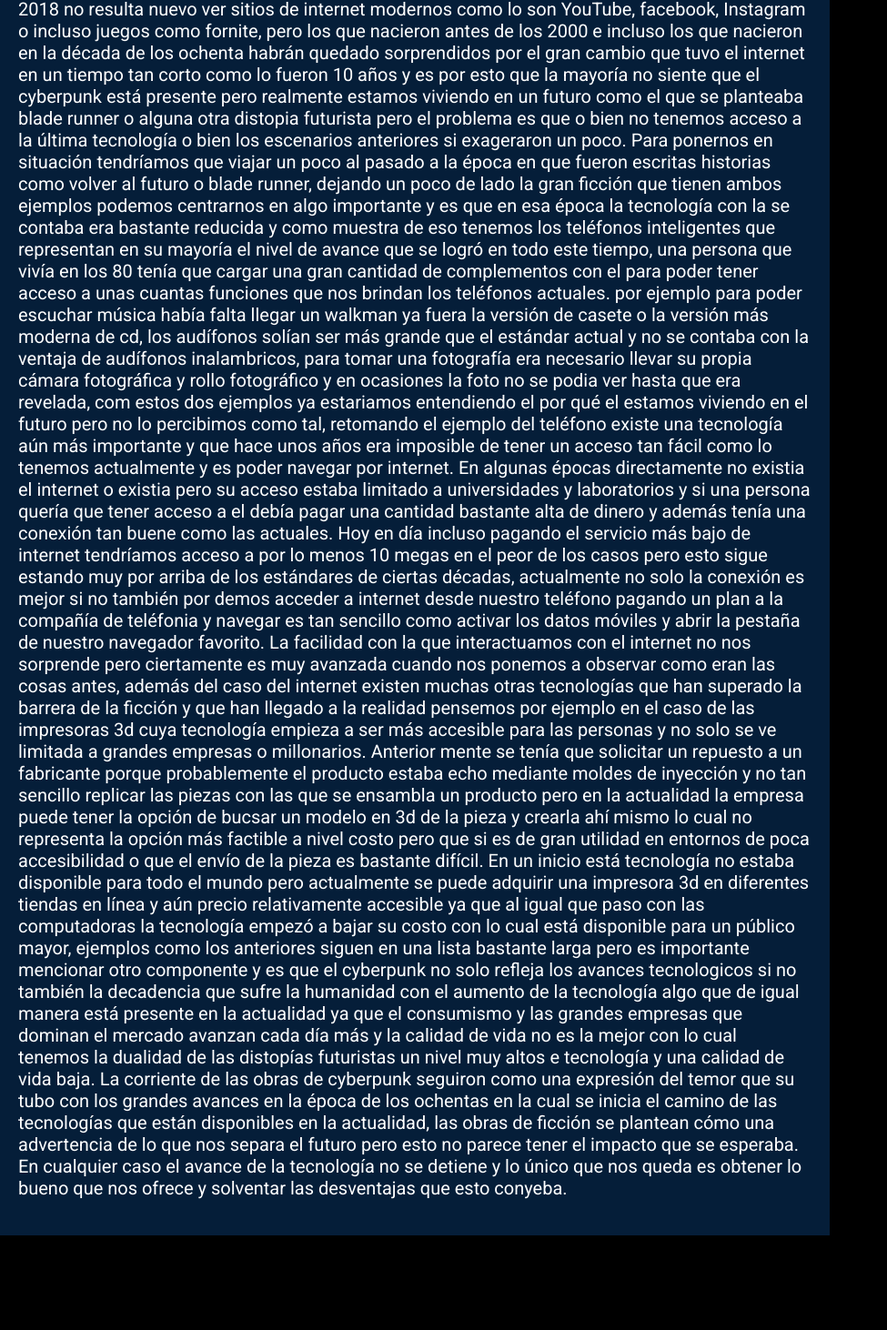
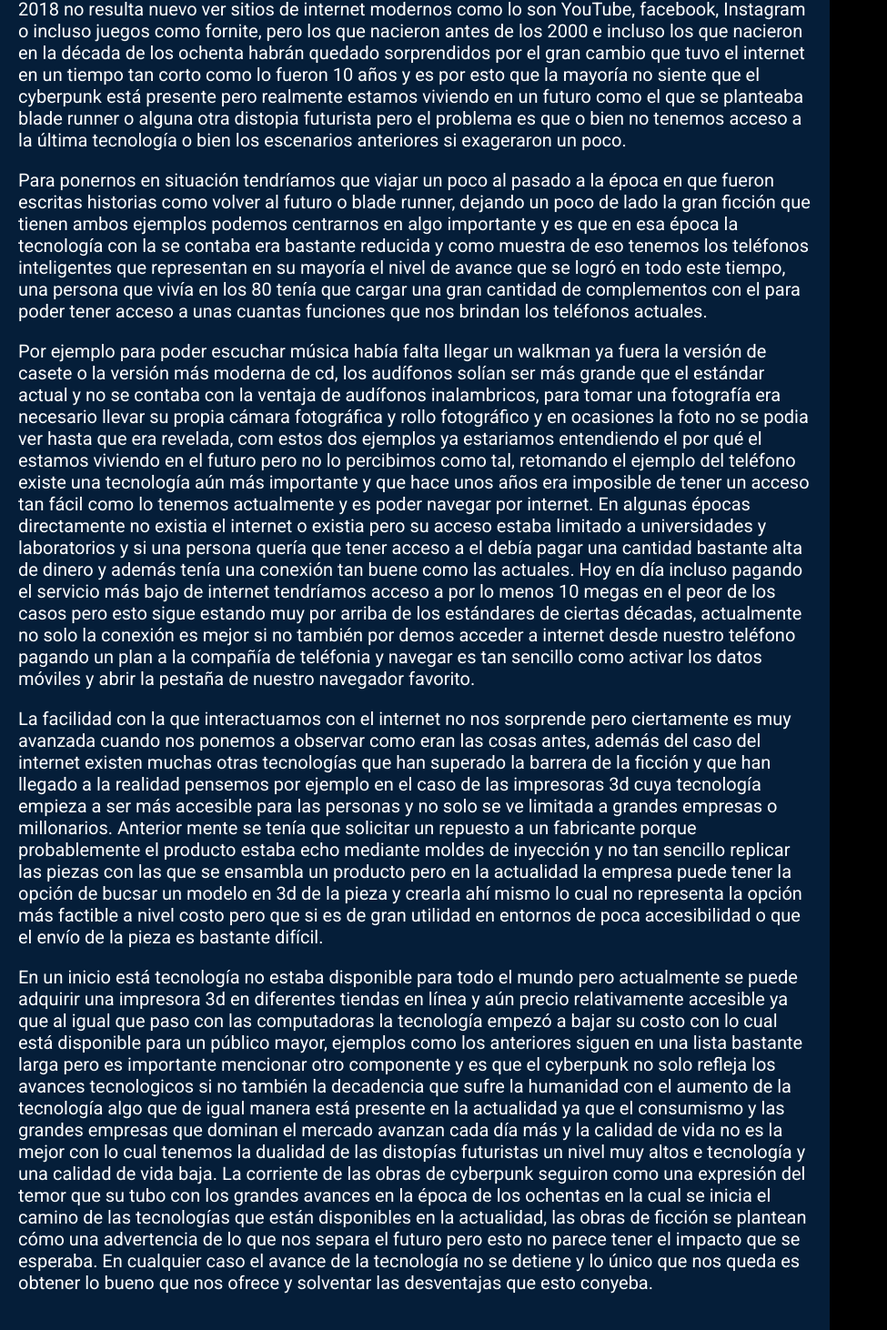
Before and after one commit to SteveBartmoss/steveapp, a React (Create React App) app: page /article in a window 1280 px wide. Shown: the part 682-2144 px from the top of the page at 91% size, without its empty margins (0-975 px from the left). Before the commit the page ends 2040 px from the top, so only its background shows below. Built offline with nearby package versions, Linux system fonts and the light colour scheme.

Commit message:
new mark p added for morea readable

```diff
--- a/src/Articles/RC1.jsx
+++ b/src/Articles/RC1.jsx
@@ -36,14 +36,20 @@ function Articulo(){
                     sorprendidos por el gran cambio que tuvo el internet en un tiempo tan corto como lo fueron 10 años y es
                     por esto que la mayoría no siente que el cyberpunk está presente pero realmente estamos viviendo en un
                     futuro como el que se planteaba blade runner o alguna otra distopia futurista pero el problema es que o
-                    bien no tenemos acceso a la última tecnología o bien los escenarios anteriores si exageraron un poco. Para
-                    ponernos en situación tendríamos que viajar un poco al pasado a la época en que fueron escritas historias
+                    bien no tenemos acceso a la última tecnología o bien los escenarios anteriores si exageraron un poco.
+                    </p>
+
+                    <p className="Content">
+                    Para ponernos en situación tendríamos que viajar un poco al pasado a la época en que fueron escritas historias
                     como volver al futuro o blade runner, dejando un poco de lado la gran ficción que tienen ambos ejemplos
                     podemos centrarnos en algo importante y es que en esa época la tecnología con la se contaba era bastante
                     reducida y como muestra de eso tenemos los teléfonos inteligentes que representan en su mayoría el nivel
                     de avance que se logró en todo este tiempo, una persona que vivía en los 80 tenía que cargar una gran cantidad
                     de complementos con el para poder tener acceso a unas cuantas funciones que nos brindan los teléfonos actuales.
-                    por ejemplo para poder escuchar música había falta llegar un walkman ya fuera la versión de casete o la versión
+                    </p>
+
+                    <p className="Content">
+                    Por ejemplo para poder escuchar música había falta llegar un walkman ya fuera la versión de casete o la versión
                     más moderna de cd, los audífonos solían ser más grande que el estándar actual y no se contaba con la ventaja de
                     audífonos inalambricos, para tomar una fotografía era necesario llevar su propia cámara fotográfica y rollo fotográfico
                     y en ocasiones la foto no se podia ver hasta que era revelada, com estos dos ejemplos ya estariamos entendiendo el por qué
@@ -54,15 +60,21 @@ function Articulo(){
                     tan buene como las actuales. Hoy en día incluso pagando el servicio más bajo de internet tendríamos acceso a por lo menos 10 megas
                     en el peor de los casos pero esto sigue estando muy por arriba de los estándares de ciertas décadas, actualmente no solo la conexión
                     es mejor si no también por demos acceder a internet desde nuestro teléfono pagando un plan a la compañía de teléfonia y navegar es tan
-                    sencillo como activar los datos móviles y abrir la pestaña de nuestro navegador favorito. La facilidad con la que interactuamos con el
-                    internet no nos sorprende pero ciertamente es muy avanzada cuando nos ponemos a observar como eran las cosas antes, además del caso del
+                    sencillo como activar los datos móviles y abrir la pestaña de nuestro navegador favorito.
+                    </p>
+
+                    <p className="Content">
+                    La facilidad con la que interactuamos con el internet no nos sorprende pero ciertamente es muy avanzada cuando nos ponemos a observar como eran las cosas antes, además del caso del
                     internet existen muchas otras tecnologías que han superado la barrera de la ficción y que han llegado a la realidad pensemos por ejemplo
                     en el caso de las impresoras 3d cuya tecnología empieza a ser más accesible para las personas y no solo se ve limitada a grandes empresas
                     o millonarios. Anterior mente se tenía que solicitar un repuesto a un fabricante porque probablemente el producto estaba echo mediante
                     moldes de inyección y no tan sencillo replicar las piezas con las que se ensambla un producto pero en la actualidad la empresa
                     puede tener la opción de bucsar un modelo en 3d de la pieza y crearla ahí mismo lo cual no representa la opción más factible a nivel
-                    costo pero que si es de gran utilidad en entornos de poca accesibilidad o que el envío de la pieza es bastante difícil. En un inicio
-                    está tecnología no estaba disponible para todo el mundo pero actualmente se puede adquirir una impresora 3d en diferentes tiendas en línea
+                    costo pero que si es de gran utilidad en entornos de poca accesibilidad o que el envío de la pieza es bastante difícil.
+                    </p>
+
+                    <p className="Content">
+                    En un inicio está tecnología no estaba disponible para todo el mundo pero actualmente se puede adquirir una impresora 3d en diferentes tiendas en línea
                     y aún precio relativamente accesible ya que al igual que paso con las computadoras la tecnología empezó a bajar su costo con lo cual está
                     disponible para un público mayor, ejemplos como los anteriores siguen en una lista bastante larga pero es importante mencionar otro componente y
                     es que el cyberpunk no solo refleja los avances tecnologicos si no también la decadencia que sufre la humanidad con el aumento de la tecnología
```
